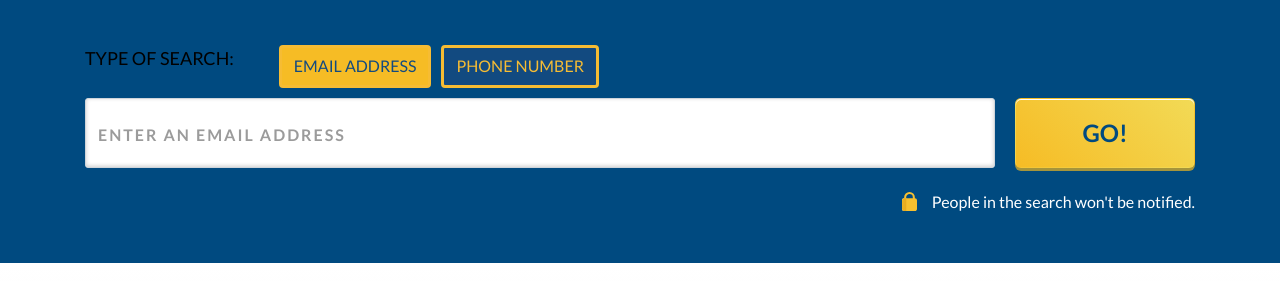
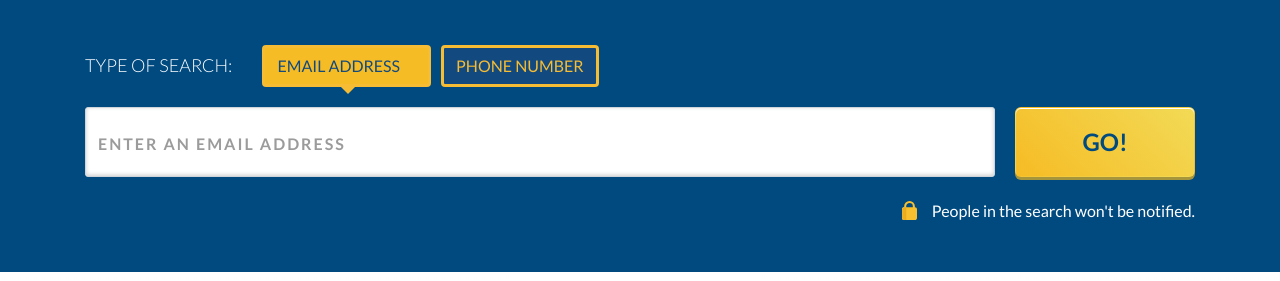
Before and after one commit to davisb8/FEChallenge, a website: page index.html in a window 1280 px wide. Shown: the part 232-513 px from the top of the page. Drawn offline with nearby package versions, Linux system fonts and the light colour scheme.

Commit message:
added pointer to button with css

```diff
--- a/css/style.css
+++ b/css/style.css
@@ -173,11 +173,14 @@ section {
 
 .search-type{
   display: flex;
-  margin-bottom: 10px;
+  margin-bottom: 20px;
 }
 
 .search-type p{
-  margin-right: 45px;
+  margin-top: auto;
+  margin-bottom: auto;
+  margin-right: 30px;
+  font-weight: 300;
 }
 
 .search-type button{
@@ -187,11 +190,29 @@ section {
   color: #f6bc33;
 }
 
+.search-type .active::after{
+  content: '';
+  display: inline-block;
+
+  border-top: 8px solid #f6bc33;
+  border-right: 8px solid transparent;
+  border-bottom: 8px solid transparent;
+  border-left: 8px solid transparent;
+
+  position: relative;
+  right:60px;
+  bottom:-30px;
+
+}
+
 .search-type .active, button:hover{
   background: #F6BC25;
   color: #124a80;
 }
 
+.search-label{
+  color: white;
+}
 
 @media (max-width: 767px) {
   .input-group {
```
